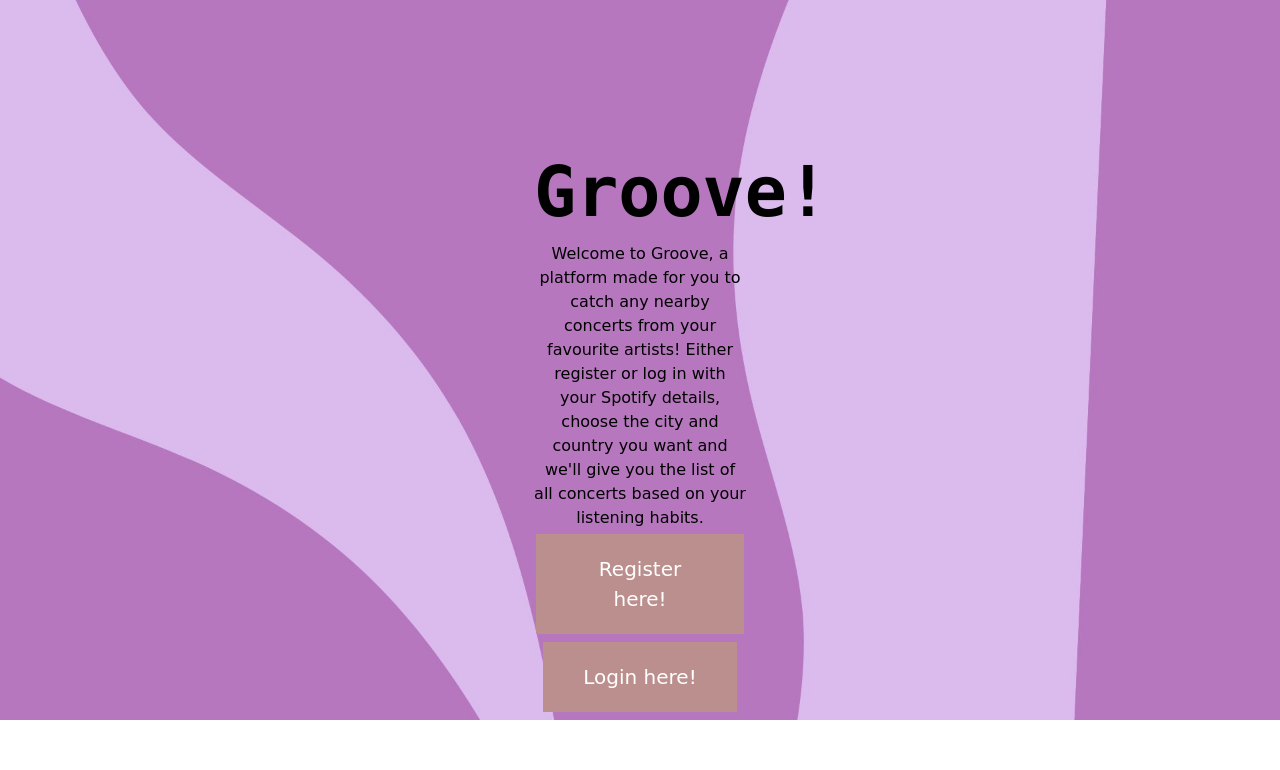
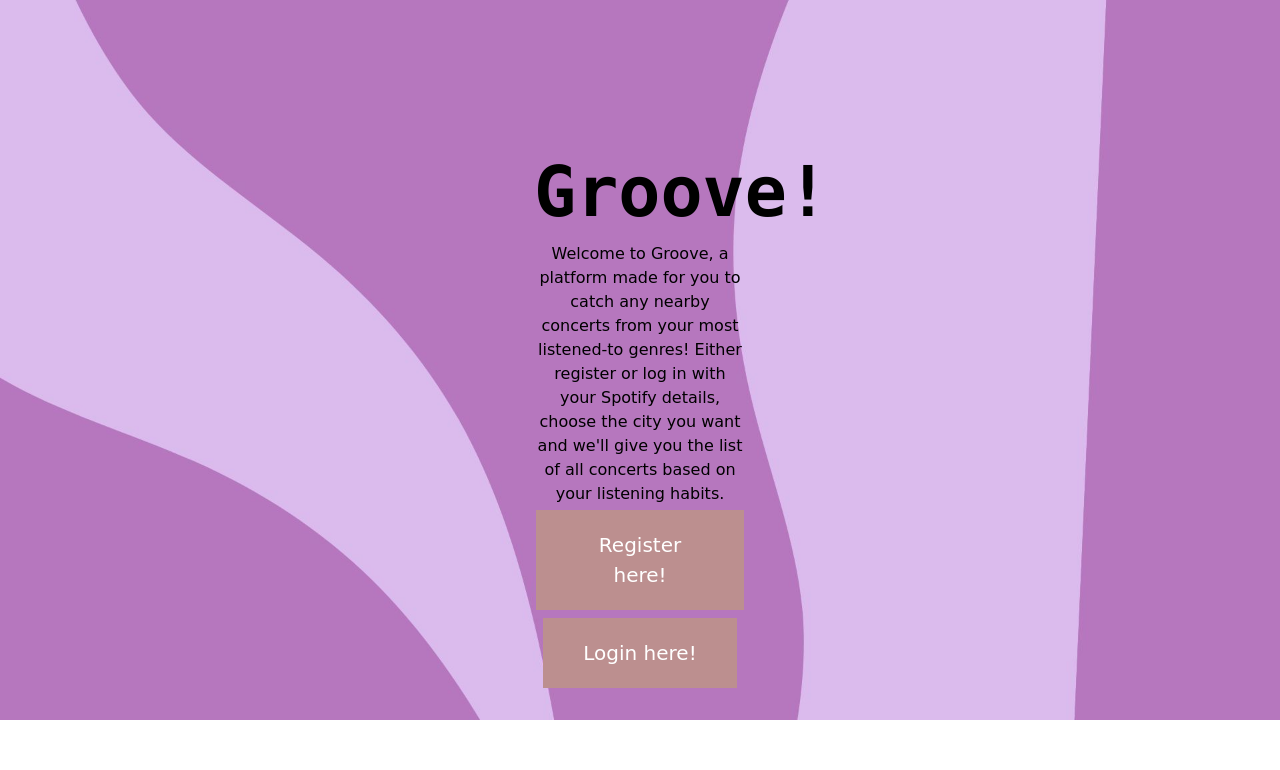
Before and after one commit to const-sambird/groove, a Node server app: template views/Landing.html in a window 1280 px wide. Shown: the top 770 px of the page. Run offline with Node 20, Linux system fonts and the light colour scheme; the template is opened without the code that fills it, so the values that code supplies are empty.

Commit message:
Update Landing.html

```diff
--- a/views/Landing.html
+++ b/views/Landing.html
@@ -47,7 +47,7 @@
     <div class="container">
         <h1>Groove!</h1>
         <div class="box">
-            Welcome to Groove, a platform made for you to catch any nearby concerts from your favourite artists! Either register or log in with your Spotify details, choose the city and country you want and we'll give you the list of all concerts based on your listening habits.
+            Welcome to Groove, a platform made for you to catch any nearby concerts from your most listened-to genres! Either register or log in with your Spotify details, choose the city you want and we'll give you the list of all concerts based on your listening habits.
         </div>
         <button class="button register" onclick="window.location.href='/register'">Register here!</button>
         <button class="button login" onclick="window.location.href='/login'">Login here!</button>
```
